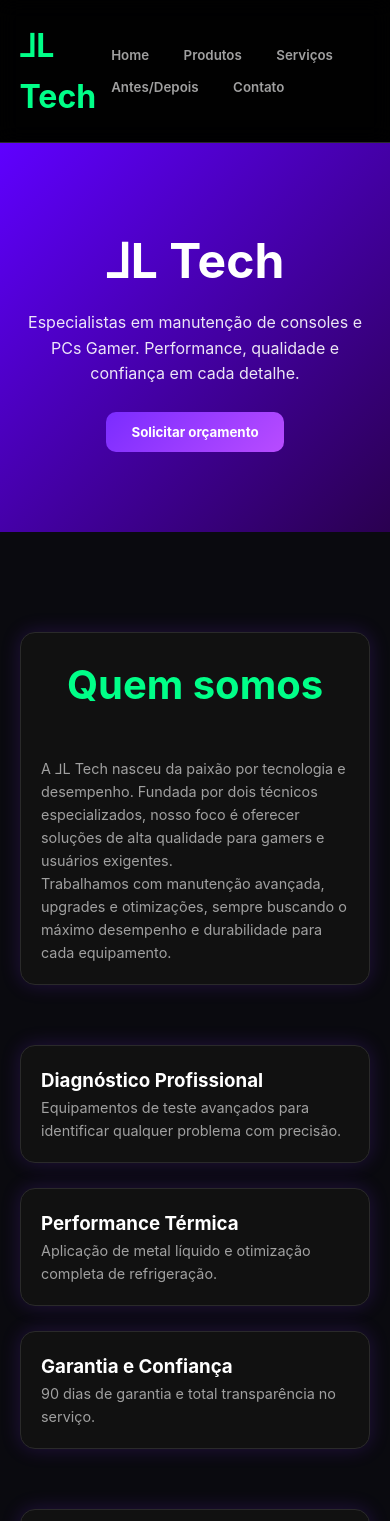
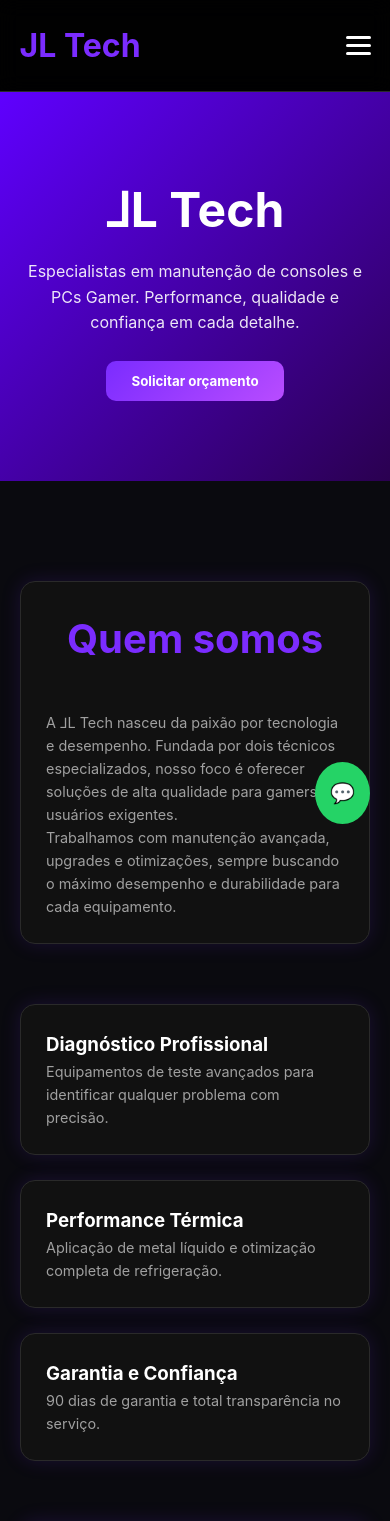
Before and after one commit to guiguikoppe/L-LTech, a plain HTML site: page index.html in a window 390 px wide. Shown: the top 1521 px of the page. Drawn offline with Linux system fonts and the light colour scheme.

Commit message:
site1.04

```diff
--- a/index.html
+++ b/index.html
@@ -4,6 +4,7 @@
     <meta charset="UTF-8">
     <title>L2TECH</title>
     <link rel="stylesheet" href="./src/styles/global.css">
+    <meta name="viewport" content="width=device-width, initial-scale=1.0">
 </head>
 <body>
 
@@ -13,6 +14,8 @@
 
     <!-- ÚNICO SCRIPT PERMITIDO -->
     <script type="module" src="./src/main.js"></script>
-
+<a href="https://wa.me/5519999366908" class="whatsapp-float" target="_blank">
+  💬
+</a>
 </body>
 </html>
--- a/src/components/Header.js
+++ b/src/components/Header.js
@@ -1,16 +1,23 @@
 export default function Header() {
   return `
     <header class="main-header">
-      <h1 style="color: var(--primary); cursor:pointer" onclick="showPage('home')">
-        ⅃L Tech
-      </h1>
-      <nav>
+
+      <h1 class="logo">JL Tech</h1>
+
+      <nav class="nav" id="nav">
         <button class="nav-btn" onclick="showPage('home')">Home</button>
         <button class="nav-btn" onclick="showPage('produtos')">Produtos</button>
         <button class="nav-btn" onclick="showPage('servicos')">Serviços</button>
         <button class="nav-btn" onclick="showPage('antes')">Antes/Depois</button>
         <button class="nav-btn" onclick="showPage('contato')">Contato</button>
       </nav>
+
+      <div class="hamburger" id="hamburger">
+        <span></span>
+        <span></span>
+        <span></span>
+      </div>
+
     </header>
-  `
+  `;
 }
--- a/src/main.js
+++ b/src/main.js
@@ -6,7 +6,6 @@ import Contato from './pages/Contato.js'
 import Header from './components/Header.js'
 import Footer from './components/Footer.js'
 
-// Função para trocar páginas
 function showPage(page) {
     const pages = {
         home: Home,
@@ -27,12 +26,49 @@ function showPage(page) {
     window.scrollTo(0, 0)
 }
 
-// deixa global (pra funcionar nos botões)
+// deixa global
 window.showPage = showPage
 
-// inicialização
+// 🔥 INICIALIZAÇÃO
 window.onload = () => {
+
+    // HEADER + FOOTER
     document.getElementById('header-root').innerHTML = Header()
     document.getElementById('footer-root').innerHTML = Footer()
+
+    // página inicial
     showPage('home')
-}
+
+    // 🍔 MENU HAMBURGUER
+    const hamburger = document.getElementById('hamburger');
+    const nav = document.getElementById('nav');
+
+    if (!hamburger || !nav) return;
+
+    // abrir/fechar menu
+    hamburger.addEventListener('click', () => {
+        hamburger.classList.toggle('active');
+        nav.classList.toggle('active');
+    });
+
+    // 🔥 FECHAR AO CLICAR EM QUALQUER ITEM
+    const navButtons = nav.querySelectorAll('.nav-btn');
+
+    navButtons.forEach(btn => {
+        btn.addEventListener('click', () => {
+            const page = btn.getAttribute('data-page');
+
+            if (page) showPage(page);
+
+            nav.classList.remove('active');
+            hamburger.classList.remove('active');
+        });
+    });
+};
+
+navButtons.forEach(btn => {
+  btn.addEventListener('click', () => {
+    navButtons.forEach(b => b.classList.remove('active'));
+    btn.classList.add('active');
+  });
+});
--- a/src/pages/Contato.js
+++ b/src/pages/Contato.js
@@ -4,7 +4,7 @@ export default function Contato() {
       <h2 class="title">Contato</h2>
 
       <div class="card" style="max-width:500px;margin:auto;">
-        <p><strong>📱 WhatsApp:</strong> (XX) XXXXX-XXXX</p>
+        <p><strong>📱 WhatsApp:</strong> (19) 99936-6908</p>
         <p><strong>📍 Local:</strong> São Paulo - SP</p>
 
         <button class="btn-cta" style="margin-top:15px;width:100%">
--- a/src/pages/Produtos.js
+++ b/src/pages/Produtos.js
@@ -2,6 +2,7 @@ export default function Produtos() {
 
   const listaProdutos = [
     { nome: "PS5 Digital Seminovo", preco: "3.200", tag: "REVISADO" },
+    { nome: "SSD NVMe 1TB", preco: "450", tag: "NOVO" },
     { nome: "SSD NVMe 1TB", preco: "450", tag: "NOVO" }
   ];
 
@@ -10,7 +11,16 @@ export default function Produtos() {
       <small style="color:var(--primary)">${p.tag}</small>
       <h3>${p.nome}</h3>
       <p>R$ ${p.preco}</p>
-      <button class="btn-cta" style="margin-top:10px">Comprar</button>
+
+      <a
+        href="https://wa.me/5519999366908?text=Tenho%20interesse%20em%20${encodeURIComponent(p.nome)}"
+        target="_blank"
+        class="btn-cta"
+        style="margin-top:10px; display:inline-block; text-align:center;"
+      >
+        Estou interessado
+      </a>
+
     </div>
   `).join('');
 
@@ -19,5 +29,5 @@ export default function Produtos() {
       <h2 class="title">Estoque Disponível</h2>
       <div class="grid grid-3">${cards}</div>
     </section>
-  `
+  `;
 }
--- a/src/styles/global.css
+++ b/src/styles/global.css
@@ -1,56 +1,155 @@
 :root {
-  --primary: #00ff88;
-  --bg: #0b0b0b;
-  --card-bg: #161616;
+  --primary: #7b2cff;
+  --primary-gradient: linear-gradient(135deg, #7b2cff, #b84cff);
+  --bg: #0a0a0f;
+  --card-bg: #111;
   --text: #ffffff;
   --text-muted: #a0a0a0;
   --border: #2a2a2a;
 }
 
-* { margin: 0; padding: 0; box-sizing: border-box; font-family: 'Inter', sans-serif; }
+/* RESET */
+* {
+  margin: 0;
+  padding: 0;
+  box-sizing: border-box;
+  font-family: 'Inter', sans-serif;
+}
 
-body { background-color: var(--bg); color: var(--text); line-height: 1.6; }
+html, body {
+  width: 100%;
+  overflow-x: hidden;
+}
 
-.container { max-width: 1200px; margin: 0 auto; padding: 40px 20px; }
+body {
+  background: var(--bg);
+  color: var(--text);
+  line-height: 1.6;
+  min-height: 100vh;
+  display: flex;
+  flex-direction: column;
+}
 
-/* Header */
+/* CONTAINER */
+.container {
+  width: 100%;
+  max-width: 1200px;
+  margin: 0 auto;
+  padding: 40px 20px;
+}
+
+/* HEADER */
 .main-header {
-  display: flex; justify-content: space-between; align-items: center;
-  padding: 20px 5%; background: rgba(0,0,0,0.9); border-bottom: 1px solid var(--border);
-  position: sticky; top: 0; z-index: 1000; backdrop-filter: blur(10px);
+  display: flex;
+  justify-content: space-between;
+  align-items: center;
+  padding: 20px 5%;
+  background: rgba(0, 0, 0, 0.9);
+  border-bottom: 1px solid var(--border);
+  position: sticky;
+  top: 0;
+  z-index: 1000;
+  backdrop-filter: blur(10px);
+}
+
+.logo {
+  color: var(--primary);
+}
+
+/* NAV */
+.nav {
+  display: flex;
+  gap: 10px;
 }
 
 .nav-btn {
-  background: transparent; color: var(--text-muted); border: none;
-  padding: 8px 15px; cursor: pointer; font-weight: 600; transition: 0.3s;
-}
-.nav-btn:hover { color: var(--primary); }
-
-/* Cards */
-.grid { display: grid; gap: 25px; }
-.grid-3 { grid-template-columns: repeat(auto-fit, minmax(280px, 1fr)); }
-.grid-2 { grid-template-columns: repeat(auto-fit, minmax(300px, 1fr)); }
-
-.card {
-  background: var(--card-bg); border: 1px solid var(--border);
-  padding: 30px; border-radius: 15px; transition: 0.4s;
-}
-.card:hover { border-color: var(--primary); transform: translateY(-5px); }
-
-.title { font-size: 2.5rem; text-align: center; margin-bottom: 40px; color: var(--primary); }
-.text-muted { color: var(--text-muted); font-size: 0.9rem; }
-
-.btn-cta {
-  background: var(--primary); color: #000; border: none;
-  padding: 12px 25px; border-radius: 8px; font-weight: bold; cursor: pointer;
+  background: transparent;
+  color: var(--text-muted);
+  border: none;
+  padding: 8px 15px;
+  cursor: pointer;
+  font-weight: 600;
+  transition: 0.3s;
 }
 
-/* Footer */
-.main-footer { background: #050505; border-top: 1px solid var(--border); padding: 40px 0; margin-top: 60px; text-align: center; }
+.nav-btn:hover {
+  color: var(--primary);
+}
 
+/* HAMBURGER */
+.hamburger {
+  display: none;
+  flex-direction: column;
+  cursor: pointer;
+  gap: 5px;
+}
 
+.hamburger span {
+  width: 25px;
+  height: 3px;
+  background: white;
+  border-radius: 5px;
+  transition: 0.3s;
+}
+
+/* ANIMAÇÃO */
+.hamburger.active span:nth-child(1) {
+  transform: rotate(45deg) translate(5px, 5px);
+}
+
+.hamburger.active span:nth-child(2) {
+  opacity: 0;
+}
+
+.hamburger.active span:nth-child(3) {
+  transform: rotate(-45deg) translate(5px, -5px);
+}
+
+/* GRID */
+.grid {
+  display: grid;
+  gap: 25px;
+}
+
+.grid-3 {
+  grid-template-columns: repeat(auto-fit, minmax(280px, 1fr));
+}
+
+.grid-2 {
+  grid-template-columns: repeat(auto-fit, minmax(300px, 1fr));
+}
+
+/* CARDS */
+.card {
+  background: var(--card-bg);
+  border: 1px solid var(--border);
+  padding: 25px;
+  border-radius: 15px;
+  transition: 0.4s;
+  box-shadow: 0 0 20px rgba(123, 44, 255, 0.15);
+}
+
+.card:hover {
+  border-color: var(--primary);
+  transform: translateY(-5px);
+}
+
+/* TEXTOS */
+.title {
+  font-size: 2.5rem;
+  text-align: center;
+  margin-bottom: 40px;
+  color: var(--primary);
+}
+
+.text-muted {
+  color: var(--text-muted);
+  font-size: 0.9rem;
+}
+
+/* BOTÃO */
 .btn-cta {
-  background: linear-gradient(135deg, #7b2cff, #b84cff);
+  background: var(--primary-gradient);
   color: white;
   border: none;
   padding: 12px 25px;
@@ -65,14 +164,79 @@ body { background-color: var(--bg); color: var(--text); line-height: 1.6; }
   opacity: 0.9;
 }
 
-.card {
-  background: #111;
-  border-radius: 15px;
-  padding: 20px;
-  box-shadow: 0 0 20px rgba(123, 44, 255, 0.2);
+/* FOOTER */
+.main-footer {
+  background: #050505;
+  border-top: 1px solid var(--border);
+  padding: 40px 0;
+  margin-top: auto;
+  text-align: center;
 }
 
-body {
-  background: #0a0a0f;
+/* IMG */
+img {
+  max-width: 100%;
+  height: auto;
+}
+
+/* ================= */
+/* 📱 MOBILE */
+/* ================= */
+@media (max-width: 768px) {
+
+  .hamburger {
+    display: flex;
+  }
+
+  .main-header {
+    position: relative;
+  }
+
+  .nav {
+    position: absolute;
+    top: 100%;
+    right: 0;
+    background: #0a0a0f;
+    width: 100%;
+    flex-direction: column;
+    align-items: center;
+    display: none;
+    padding: 20px 0;
+    border-top: 1px solid var(--border);
+  }
+
+  .nav.active {
+    display: flex;
+  }
+
+  .nav-btn {
+    width: 100%;
+    text-align: center;
+    padding: 15px;
+  }
+}
+
+main {
+  flex: 1;
+  width: 100%;
+}
+
+.whatsapp-float {
+  position: fixed;
+  bottom: 20px;
+  right: 20px;
+  background: #25D366;
   color: white;
+  padding: 15px;
+  border-radius: 50%;
+  font-size: 20px;
+  text-decoration: none;
 }
+
+.nav-btn.active {
+  color: var(--primary);
+}
+
+.card {
+  transition: all 0.3s ease;
+}
```
